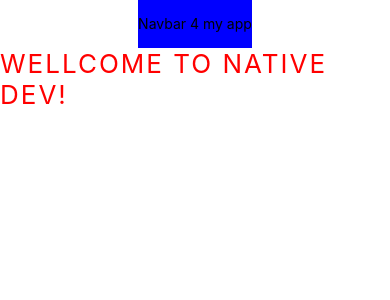
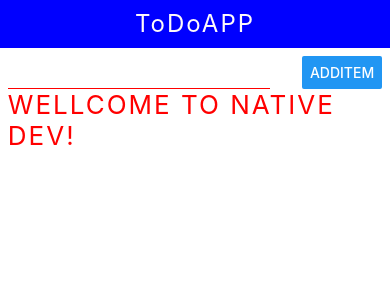
Before and after one commit to RUBYsimpleMAN/react-native-blank, a React Native app: screen / in a window 390 px wide. Shown: the top 300 px of the page. Built offline with nearby package versions, Linux system fonts and the light colour scheme.

Commit message:
2020-06-03_23-32-18_InputAndButtonWorks

```diff
--- a/App.js
+++ b/App.js
@@ -1,24 +1,30 @@
 import React from 'react';
 import { StyleSheet, Text, View } from 'react-native';
 import { Navbar } from './src/Navbar'
+import { AddToDoItem} from './src/AddToDoItem'
 
 export default function App() {
   return (
-    <View style={styles.container}>
-      <Navbar />
-      <Text style={styles.textfont}>
-        WELLCOME TO NATIVE DEV!
-      </Text>
+    <View>
+      <Navbar title='ToDoAPP' />
+      <View style={styles.container}>
+        <AddToDoItem />
+        <Text style={styles.textfont}>
+          WELLCOME TO NATIVE DEV!
+        </Text>
+      </View>
     </View>
   );
 }
 
 const styles = StyleSheet.create({
   container: {
+    paddingHorizontal: '2%',
+    paddingVertical: '2%',
     // flex: 1,
-    backgroundColor: '#fff',
-    alignItems: 'center',
-    justifyContent: 'center',
+    // backgroundColor: '#fff',
+    // alignItems: 'center',
+    // justifyContent: 'center',
   },
   textfont: {
     color: 'red',
--- /dev/null
+++ b/src/AddToDoItem.js
@@ -0,0 +1,33 @@
+import React from 'react';
+import {View, TextInput, Button, StyleSheet} from 'react-native';
+
+export const AddToDoItem = props => {
+  return(
+    <View style={styles.block}>
+      <TextInput style={styles.input}/>
+      <Button  style={styles.btn} title='AddItem'/>
+    </View>
+// <Text style={}> </Text>
+  )
+};
+
+const styles = StyleSheet.create({
+  block: {
+    flexDirection: 'row',
+    justifyContent: 'space-between'
+    // backgroundColor: 'lightblue',
+  },
+  input: {
+    paddingHorizontal: '2%',
+    width: '70%',
+    borderBottomColor: 'red',
+    borderStyle: 'solid',
+    borderBottomWidth: 1.2,
+    color: 'darkgrey',
+    fontSize: 16,
+  },
+  // btn: {
+  //   letterSpacing: 3,
+  //   lineHeight: 40
+  // }
+})
--- a/src/Navbar.js
+++ b/src/Navbar.js
@@ -1,11 +1,11 @@
 import React from 'react';
 import {View, Text, StyleSheet} from 'react-native';
 
-export const Navbar = (props) => {
+export const Navbar = ({title}) => {
   return(
     <View style={styles.navbar}>
       <Text style={styles.navbarText}>
-        Navbar 4 my app
+        {title}
       </Text>
     </View>
   )
@@ -16,6 +16,10 @@ const styles = StyleSheet.create({
     backgroundColor: 'blue',
   },
   navbarText: {
+    textAlign: 'center',
+    color: 'snow',
+    fontSize: 24,
+    letterSpacing: 2,
     lineHeight: 48
   }
 })
```
